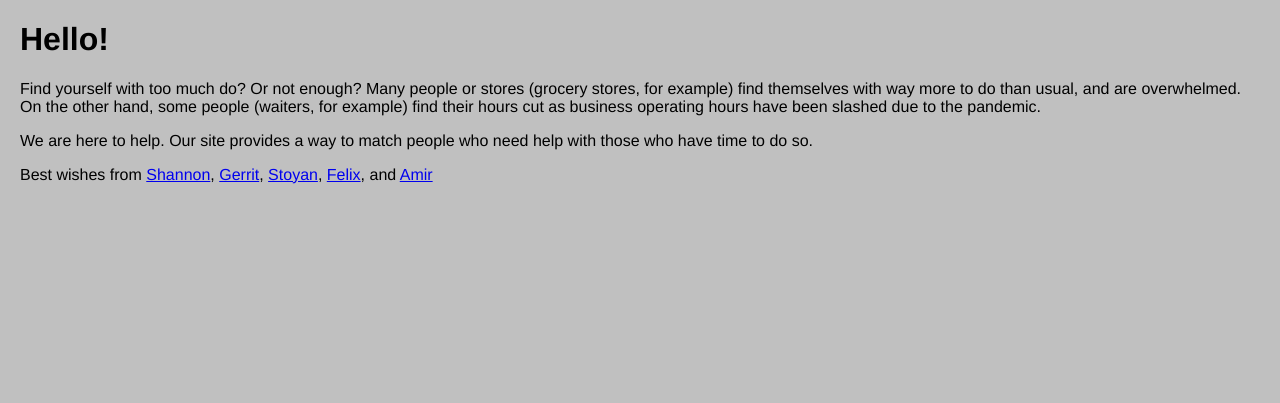
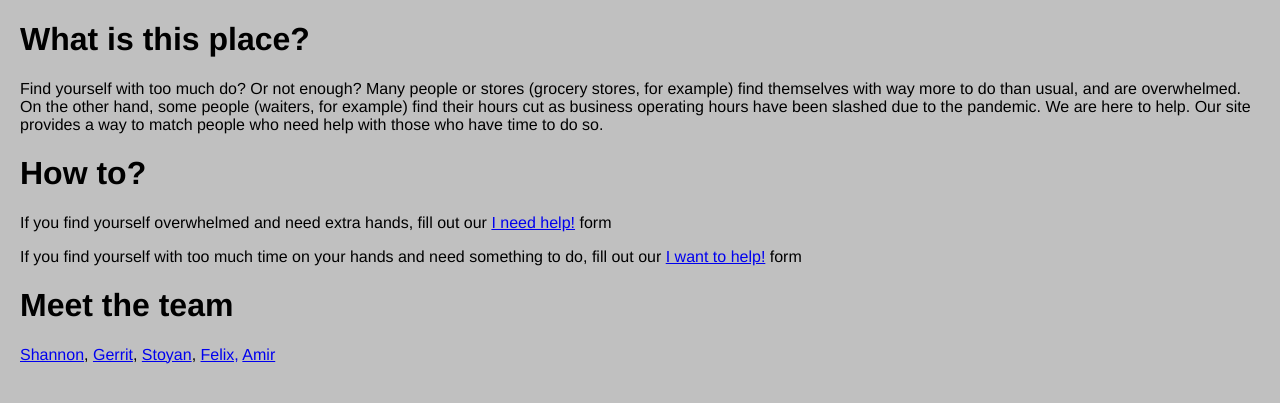
Before and after one commit to skehoe3/corona_solutions, a Flask app: page / in a window 1280 px wide. Shown: the part 48-451 px from the top of the page. Run offline with Flask 2, Linux system fonts and the light colour scheme.

Commit message:
updated homepage

```diff
--- a/templates/index.html
+++ b/templates/index.html
@@ -8,18 +8,21 @@
       {% extends "template.html" %}
       {% block content %}
         <div class=content>
-            <h1> Hello!</h1>
+            <h1> What is this place?</h1>
             <p>
               Find yourself with too much do? Or not enough? Many people or stores (grocery stores, for example) find themselves
               with way more to do than usual, and are overwhelmed.  On the other hand, some people (waiters, for example) find
-              their hours cut as business operating hours have been slashed due to the pandemic.
-            </p>
-            <p></p>
-              We are here to help.  Our site provides a way to
+              their hours cut as business operating hours have been slashed due to the pandemic.  We are here to help.  Our site provides a way to
               match people who need help with those who have time to do so.
             </p>
+            <h1> How to?</h1>
+            <p>If you find yourself overwhelmed and need extra hands, fill out our <a href = "https://docs.google.com/forms/d/1Sl6wkhOvDqwetV2L09T2BIWRPpTPW6rhIdmswdKACBo/viewform?edit_requested=true">I need help!</a> form</p>
+            <p>If you find yourself with too much time on your hands and need something to do, fill out our <a href = "https://docs.google.com/forms/d/11bK3FbAwtre4R91jFSrVvtMKDJqbmbxCqiipD9Hg9SQ/viewform?edit_requested=true">I want to help!</a> form</p>
+
+            </p>
+            <h1> Meet the team</h1>
             <p>
-              Best wishes from <a href ="https://github.com/skehoe3" >Shannon</a>, <a href ="https://github.com/Soty89" >Gerrit</a>, <a href ="https://github.com/StoyanVenDimitrov" >Stoyan</a>, <a href ="https://github.com/krasswez" >Felix</a>, and <a href = "https://github.com/visocicaguy" >Amir</a>
+              <a href ="https://github.com/skehoe3" >Shannon</a>, <a href ="https://github.com/Soty89" >Gerrit</a>, <a href ="https://github.com/StoyanVenDimitrov" >Stoyan</a>, <a href ="https://github.com/krasswez" >Felix,</a> <a href = "https://github.com/visocicaguy" >Amir</a>
             </p>
         </div>
         {% endblock %}
```
